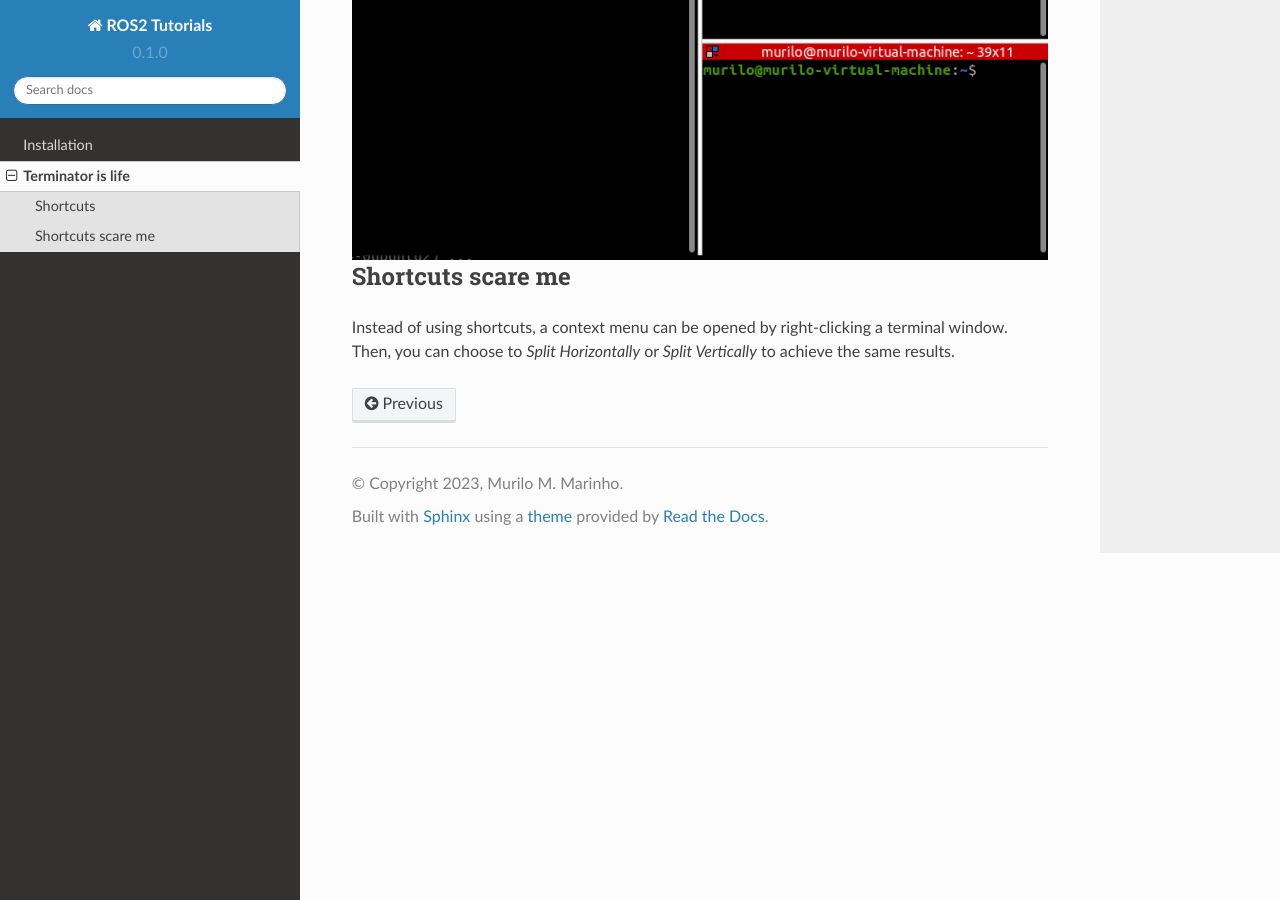
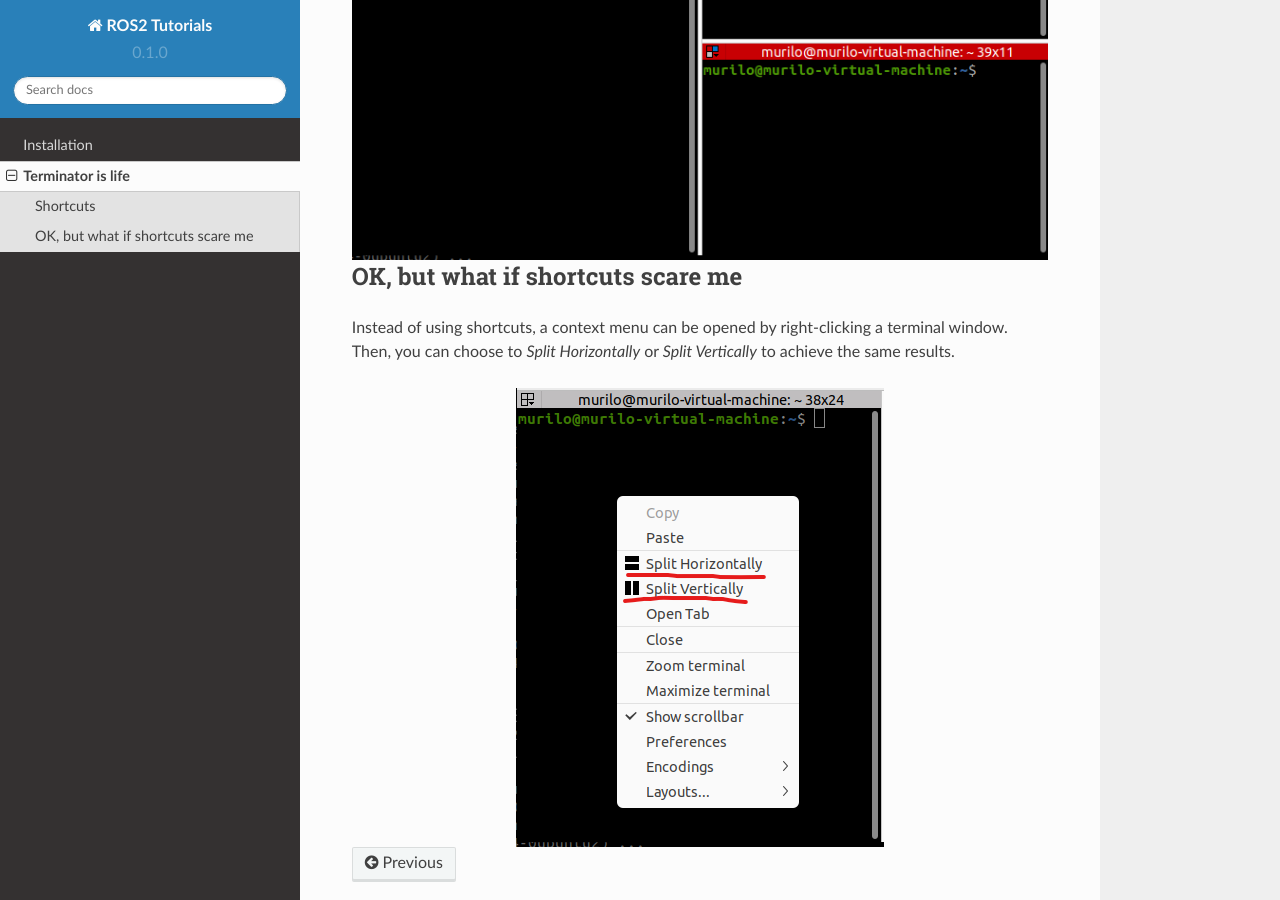
Before and after one commit to mmmarinho/ROS2_Tutorial, a Sphinx documentation site: the page built from docs/source/terminator.rst, in a window 1280 px wide and 900 px high, scrolled down 1065 px. Built offline with Sphinx 7.4.7 and the Read the Docs theme 2.0.0, drawn with Linux system fonts in a browser that asks for light colours; some of the changed text lies outside the part shown.

Commit message:
Update terminator.rst

```diff
--- a/docs/source/terminator.rst
+++ b/docs/source/terminator.rst
@@ -3,7 +3,7 @@
 
 .. note::
 
-   You can refer to the `project's documentation <https://terminator-gtk3.readthedocs.io/en/latest/>` for more info._
+   You can refer to the `project's documentation <https://terminator-gtk3.readthedocs.io/en/latest/>` for more info.
 
 
 After installing :code:`terminator` as instructed in the last section, the default terminal window will be automatically updated to use it.
@@ -29,7 +29,12 @@
 .. image:: ../images/terminator_example.png
    :align: center
 
-Shortcuts scare me
-------------------
 
-Instead of using shortcuts, a context menu can be opened by right-clicking a terminal window. Then, you can choose to `Split Horizontally` or `Split Vertically` to achieve the same results.
+OK, but what if shortcuts scare me
+----------------------------------
+
+Instead of using shortcuts, a context menu can be opened by right-clicking a terminal window.
+Then, you can choose to `Split Horizontally` or `Split Vertically` to achieve the same results.
+
+.. image:: ../images/terminator_right_click_menu.png
+   :align: center
```
